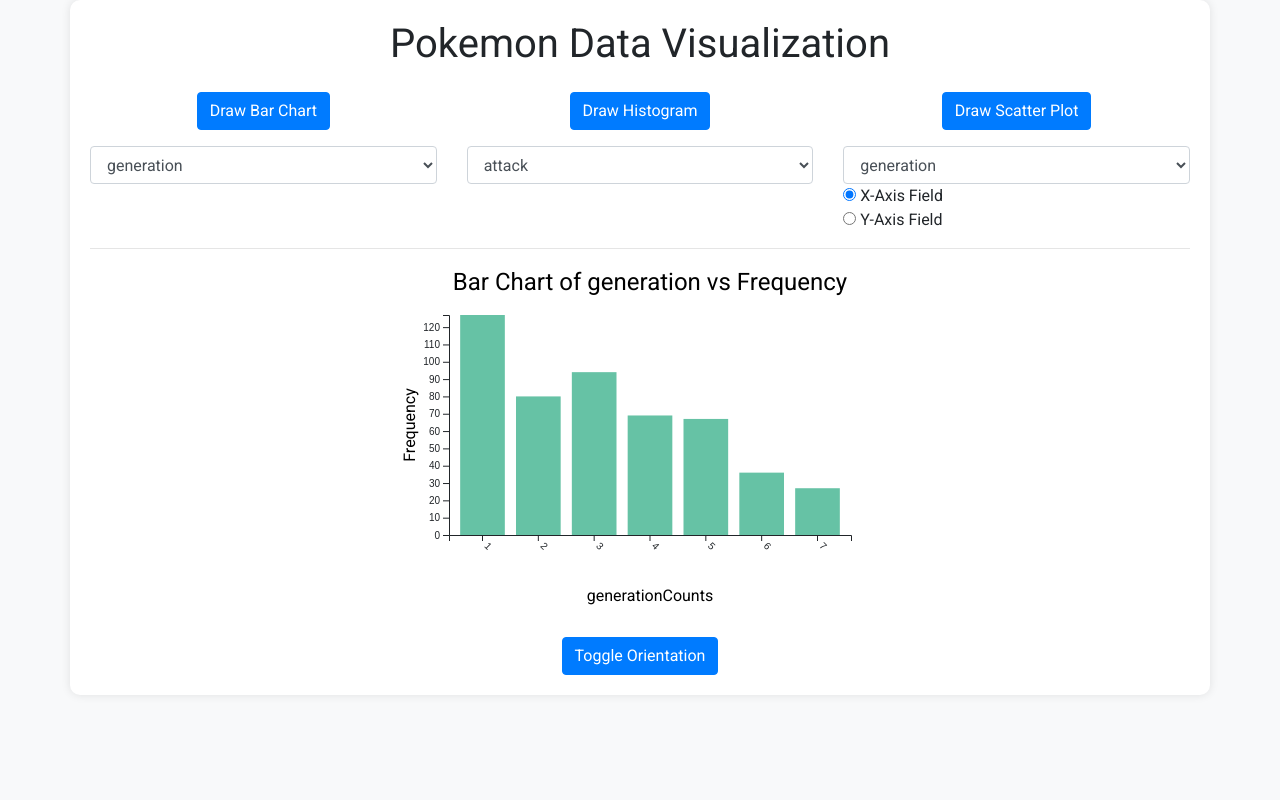
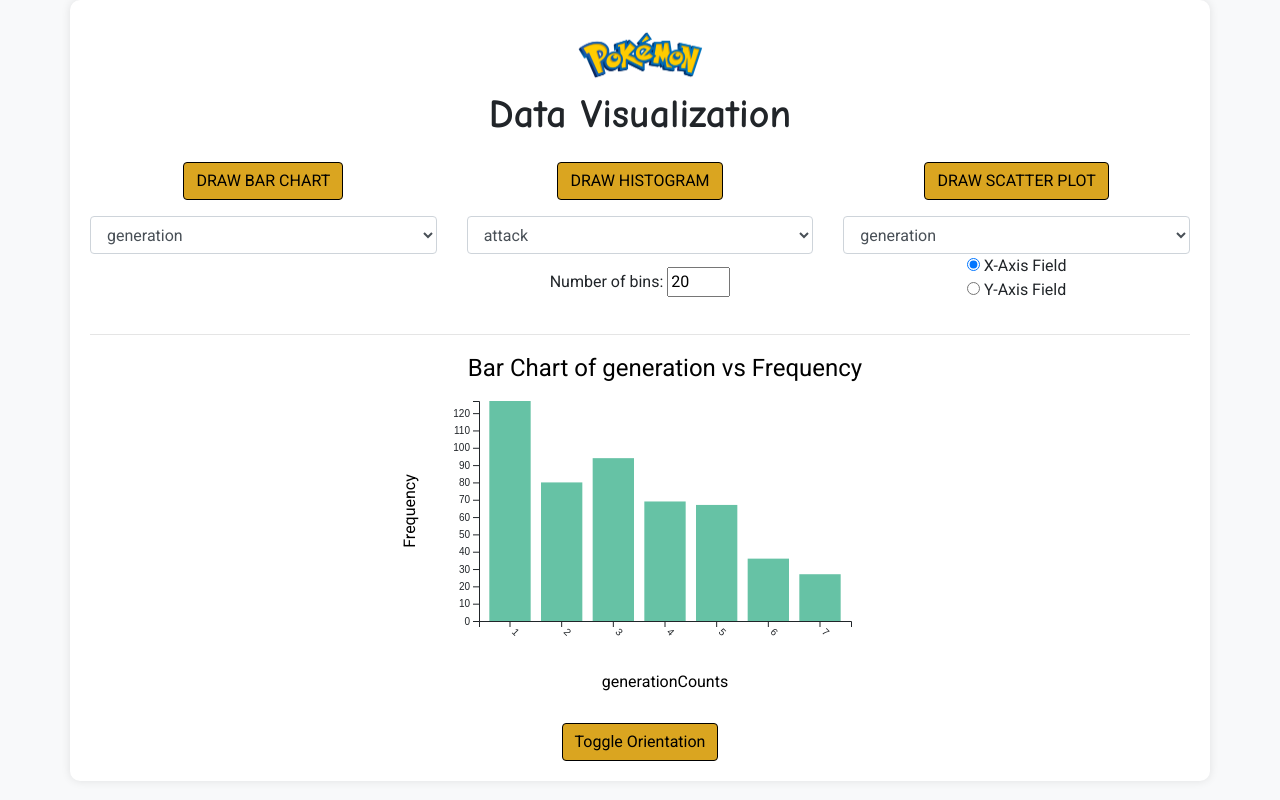
Before and after one commit to Chahat08/Pokemon-Statistics-Visualisation, a website: page index.html in a window 1280 px wide. Drawn offline with nearby package versions, Linux system fonts and the light colour scheme.

Commit message:
changes to ui, more interactivity added

```diff
--- a/app.js
+++ b/app.js
@@ -1,5 +1,5 @@
 // Adjusted margins for better spacing
-const margin = { top: 50, right: 50, bottom: 70, left: 50 };
+const margin = { top: 50, right: 50, bottom: 70, left: 80 };
 
 // Adjusted width based on the container size
 const containerWidth = document.querySelector("#my_dataviz").clientWidth;
@@ -83,12 +83,24 @@
         update(selectedOption)
     })
 
+    d3.select("#drawBarChart").on("click", function (event, d) {
+        isCategorical = true; isScatter = false;
+        const selectedOption = d3.select("#selectButtonCat").property("value")
+        update(selectedOption)
+    })
+
     // When the button is changed, run the updateChart function
     d3.select("#selectButtonNum").on("change", function (event, d) {
         isCategorical = false; isScatter = false;
         // recover the option that has been chosen
         const selectedOption = d3.select(this).property("value")
         // run the updateChart function with this selected option
+        update(selectedOption)
+    })
+
+    d3.select("#drawHistogram").on("click", function (event, d) {
+        isCategorical = false; isScatter = false;
+        const selectedOption = d3.select("#selectButtonNum").property("value")
         update(selectedOption)
     })
 
@@ -112,6 +124,20 @@
         update(selectedOption);
     });
 
+    d3.select("#drawScatterPlot").on("click", function (event, d) {
+        isCategorical = false;
+        isScatter = true;
+        // recover the option that has been chosen
+        const selectedOption = d3.select("#selectButtonScatter").property("value");
+
+        // Check which radio button is selected
+        scatterX = selectedOption;
+        scatterY = selectedOption;
+
+        // run the updateChart function with this selected option
+        update(selectedOption);
+    })
+
     // Add event listeners to the radio buttons
     d3.selectAll('input[name="axis"]').on("change", function () {
         const selectedOption = d3.select("#selectButtonScatter").property("value");
@@ -124,6 +150,15 @@
 
         // run the updateChart function with the selected option
         update(selectedOption);
+    });
+
+    var TICKS = 20
+
+    // Listen to the button -> update if user change it
+    d3.select("#nBin").on("input", function () {
+        TICKS = +this.value
+        isCategorical = false;
+        update(d3.select("#selectButtonNum").property("value"))
     });
 
     // TOGGLE ORIENTATION FUNCTIONALITY
@@ -155,7 +190,6 @@
         .domain(allFields)
         .range(d3.schemeDark2);
 
-    const TICKS = 50
 
     update("generationCounts")
 
--- a/index.html
+++ b/index.html
@@ -5,35 +5,49 @@
     <meta name="viewport" content="width=device-width, initial-scale=1.0">
     <link rel="stylesheet" href="https://stackpath.bootstrapcdn.com/bootstrap/4.5.2/css/bootstrap.min.css">
     <link rel="stylesheet" href="style.css">
-    <link href="https://fonts.googleapis.com/css2?family=Roboto:wght@400;700&display=swap" rel="stylesheet">
+    <link rel="preconnect" href="https://fonts.googleapis.com">
+    <link rel="preconnect" href="https://fonts.gstatic.com" crossorigin>
+    <link href="https://fonts.googleapis.com/css2?family=Roboto:wght@400;700&display=swap" rel="stylesheet" />
+    <link href="https://fonts.googleapis.com/css2?family=Comic+Neue:ital,wght@0,300;0,400;0,700;1,300;1,400;1,700&display=swap" rel="stylesheet">
     <title>CSE 564 LAB 1</title>
 </head>
 <body class="bg-light d-flex justify-content-center align-items-center">
     <div class="container">
         <div class="row">
             <div class="col-md-12 text-center">
-                <h1>Pokemon Data Visualization</h1>
+                <img src="img/pokemon_logo.png" alt="Pokemon Logo" id="pokemon-logo">
+                <h1>Data Visualization</h1>
             </div>
         </div>
         <div class="row mt-3">
+            <div class="col-md-4 text-center chartHeading">
+                <!--<p>DRAW BAR CHART</p>-->
+                <button id="drawBarChart" class="btn btn-primary">DRAW BAR CHART</button>
+            </div>
+            <div class="col-md-4 text-center chartHeading">
+                <!--<p>DRAW BAR CHART</p>-->
+                <button id="drawHistogram" class="btn btn-primary">DRAW HISTOGRAM</button>
+            </div>
+            <div class="col-md-4 text-center chartHeading">
+                <!--<p>DRAW BAR CHART</p>-->
+                <button id="drawScatterPlot" class="btn btn-primary">DRAW SCATTER PLOT</button>
+            </div>
+        </div>
+        <div class="row mt-3 mb-0">
             <div class="col-md-4 text-center">
-                <button id="drawBarChart" class="btn btn-primary">Draw Bar Chart</button>
+                <!--<p>DRAW BAR CHART</p>-->
+                <select id="selectButtonCat" class="form-control"></select>
             </div>
             <div class="col-md-4 text-center">
-                <button id="drawHistogram" class="btn btn-primary">Draw Histogram</button>
+                <!--<p>DRAW HISTOGRAM</p>-->
+                <select id="selectButtonNum" class="form-control"></select>
+                <p>
+                    <label class="mt-3">Number of bins:</label>
+                    <input type="number" min="1" max="100" step="10" value="20" id="nBin">
+                </p>
             </div>
             <div class="col-md-4 text-center">
-                <button id="drawScatterPlot" class="btn btn-primary">Draw Scatter Plot</button>
-            </div>
-        </div>
-        <div class="row mt-3">
-            <div class="col-md-4">
-                <select id="selectButtonCat" class="form-control"></select>
-            </div>
-            <div class="col-md-4">
-                <select id="selectButtonNum" class="form-control"></select>
-            </div>
-            <div class="col-md-4">
+                <!--<p>DRAW SCATTER PLOT</p>-->
                 <select id="selectButtonScatter" class="form-control"></select>
                 <div>
                     <input type="radio" name="axis" value="X" checked="checked"> X-Axis Field<br>
--- a/style.css
+++ b/style.css
@@ -1,25 +1,39 @@
 body {
+    /*background-image: url('img/bg.png');
+    background-repeat: repeat;
+    background-size: auto;*/
+
     font-family: 'Roboto', sans-serif;
     margin: 0; /* Remove default margin */
-    overflow: hidden; /* Disable scrolling */
+    /*overflow: hidden;*/ /* Disable scrolling */
+}
+
+h1 {
+    font-family: "Comic Neue", cursive;
+    font-weight: 700;
 }
 
 .container {
-    background-color: #fff;
+    background-color: white;
     box-shadow: 0 0 10px rgba(0, 0, 0, 0.1);
     border-radius: 10px;
     padding: 20px;
     margin-top: 0; /* Remove top margin */
 }
+/*.chartHeading{
+    background-color: goldenrod;
+    font-weight: 500;
+}*/
 
 .btn-primary {
-    background-color: #007bff;
-    border-color: #007bff;
+    background-color: goldenrod;
+    border-color: black;
+    color: black;
 }
 
     .btn-primary:hover {
-        background-color: #0056b3;
-        border-color: #0056b3;
+        background-color: goldenrod;
+        border-color: black;
     }
 
 #my_dataviz svg {
@@ -27,3 +41,8 @@
     margin: 0 auto; /* Center the visualization horizontally */
     display: block; /* Ensure SVG is displayed as a block element */
 }
+#pokemon-logo {
+    max-width: 125px; /* Adjust the max-width as needed */
+    width: 100%;
+    height: auto;
+}
```
Also changed, not shown: img/bg.png (added), img/pokemon_logo.png (added).
